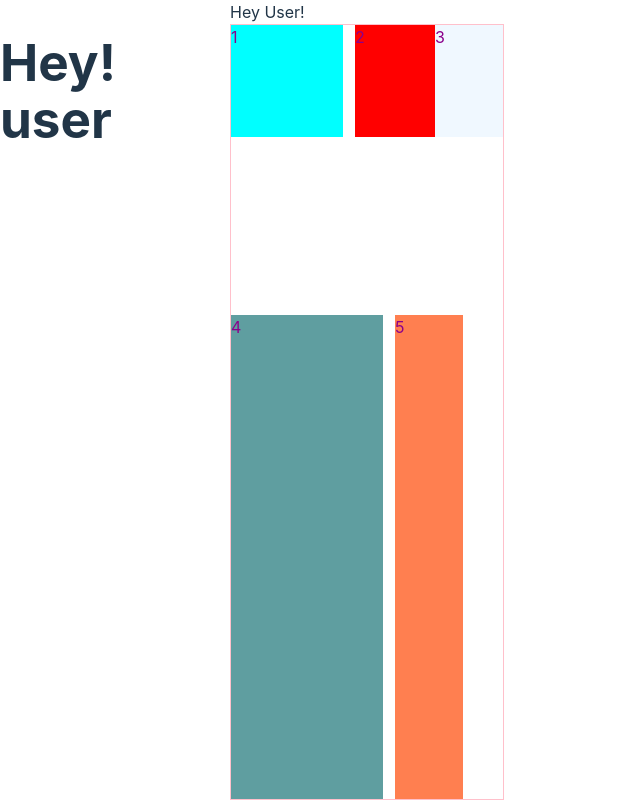
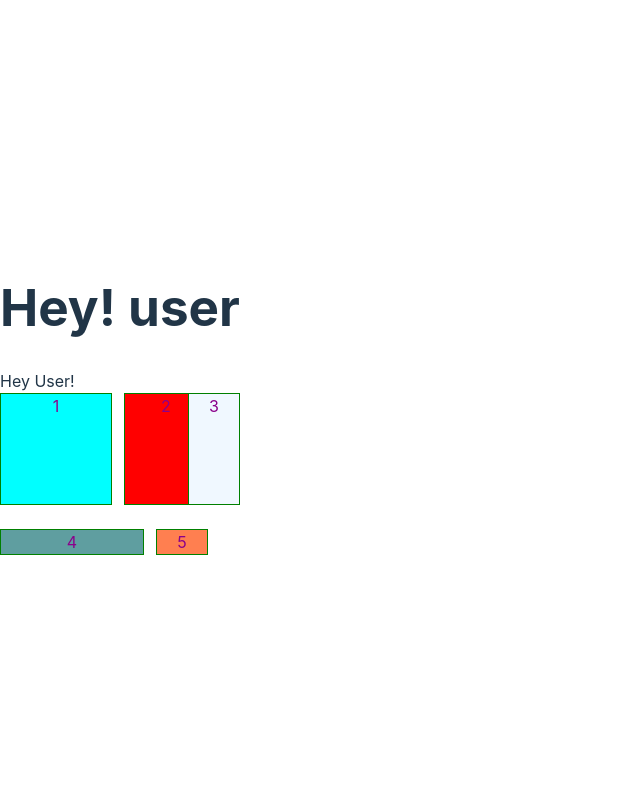
Before and after one commit to georgetsai2028/Budgeting-App, a React (Vite) app: page /user-dashboard in a window 1280 px wide. Shown: the whole page, without its empty margins (0-640 px from the left). Built offline with nearby package versions, Linux system fonts and the light colour scheme.

Commit message:
fixed problems with css

```diff
--- a/src/main.jsx
+++ b/src/main.jsx
@@ -4,6 +4,7 @@ import { BrowserRouter, Routes, Route } from 'react-router-dom'
 import './index.css'
 import {Calculator} from './Calculator.jsx'
 import { UserDashboard } from './pages/UserDashboard.jsx'
+
 
 export default function App() {
   return (
@@ -16,10 +17,10 @@ export default function App() {
   );
 }
 
-const root = document.getElementById("root");
+
 
 createRoot(document.getElementById('root')).render(
   <StrictMode>
   <App />
-  </StrictMode>,
+  </StrictMode>
 )
--- a/src/pages/UserDashboard.css
+++ b/src/pages/UserDashboard.css
@@ -1,11 +1,6 @@
-html, body #root{
-    margin:0;
-    height: 100%;
-    padding: 0;
-    display: flex;
-}
 
-.mainContainer {
+
+.userdashboardContainer {
     display: flex;
     justify-content: center;
     width: 100%;
@@ -20,8 +15,12 @@ html, body #root{
     grid-template-columns: 50px 50px;
     grid-template-rows: 50px 50px;
     color: darkmagenta;
+}
 
-    border: 1px solid pink;
+.item{
+    border: 1px solid green;
+    text-align: center;
+    grid-area: auto;
 }
 
 #purchaseTracker{
--- a/src/pages/UserDashboard.jsx
+++ b/src/pages/UserDashboard.jsx
@@ -1,8 +1,5 @@
 
-import { StrictMode } from 'react';
-import { createRoot } from 'react-dom/client';
-
-import './UserDashboard.css'
+import "./UserDashboard.css";
 
 
 export function UserDashboard() {
@@ -13,16 +10,16 @@ export function UserDashboard() {
             <div className="sidebard">
                 <h1>Hey! user</h1>
             </div>
-            <div className="mainContainer">
+            <div className="userdashboardContainer">
             <header>
                 Hey User!
             </header>
             <div className="gridContainer">
-                <div id="purchaseTracker">1</div>
-                <div id="piggybank">2</div>
-                <div id="investments">3</div>
-                <div id="barChart">4</div>
-                <div id="score">5</div>
+                <div className = "item" id="purchaseTracker">1</div>
+                <div className = "item" id="piggybank">2</div>
+                <div className = "item" id="investments">3</div>
+                <div className = "item" id="barChart">4</div>
+                <div className = "item" id="score">5</div>
             </div>
             </div>
         </>
@@ -30,9 +27,3 @@ export function UserDashboard() {
     );
 
 };
-
-createRoot(document.getElementById('root')).render(
-<StrictMode>
-    <UserDashboard />
-</StrictMode>
-)
```
